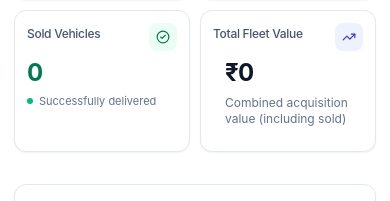
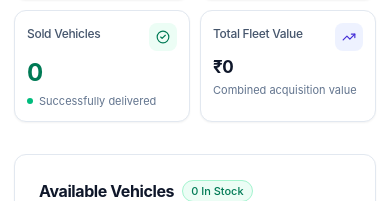
Before and after one commit to r35motors/dash, a Next.js app: page / in a window 390 px wide. Shown: the part 476-677 px from the top of the page. Built offline with nearby package versions, Linux system fonts and the light colour scheme; no server answers; the database is empty.

Commit message:
fix(dashboard): responsive font sizing for fleet value card to prevent mobile ellipsis

```diff
--- a/src/app/page.tsx
+++ b/src/app/page.tsx
@@ -158,12 +158,12 @@ export default async function DashboardPage() {
               <TrendingUp className="w-3.5 h-3.5 sm:w-4 sm:h-4" />
             </div>
           </CardHeader>
-          <CardContent>
-            <div className="text-2xl md:text-3xl font-bold text-[#0F172A] tracking-tight truncate">
+          <CardContent className="p-3 sm:p-6 pt-0 sm:pt-0">
+            <div className="text-[17px] sm:text-2xl md:text-3xl font-bold text-[#0F172A] tracking-tight leading-tight">
               {formatCurrency(totalVehicleValue)}
             </div>
-            <p className="text-xs text-slate-500 mt-1.5">
-              Combined acquisition value (including sold)
+            <p className="text-[11px] sm:text-xs text-slate-500 mt-1 sm:mt-1.5 truncate">
+              Combined acquisition value
             </p>
           </CardContent>
         </Card>
```
